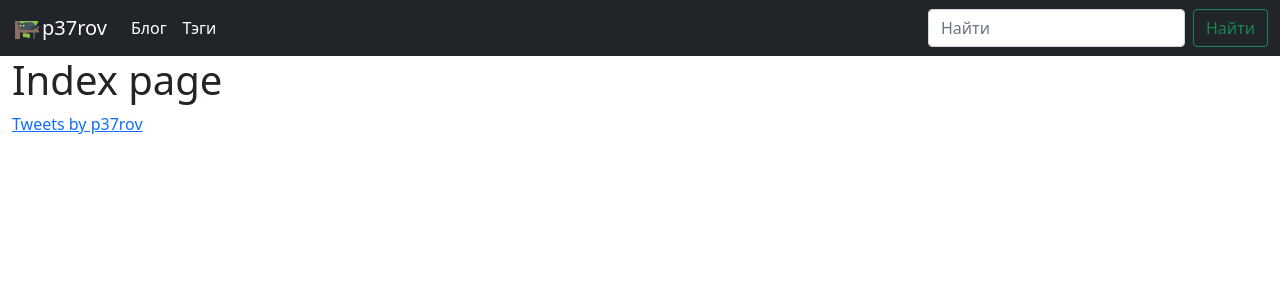
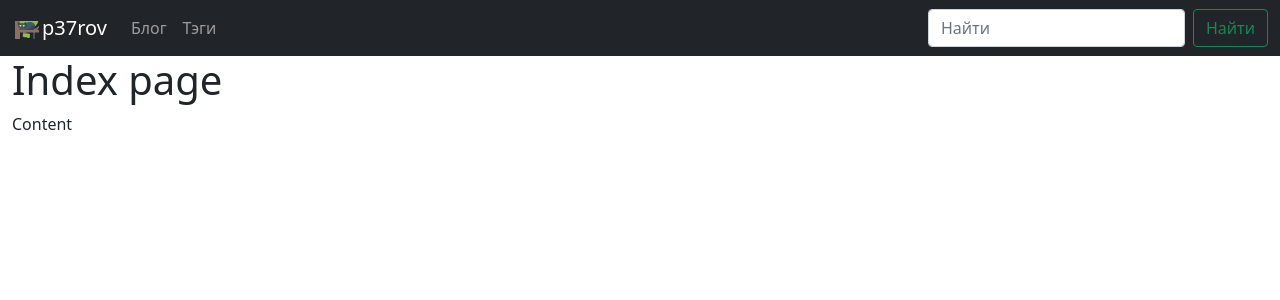
Before and after one commit to p37rov-nvkz/flask-blog-tutorial, a Flask app: page / in a window 1280 px wide. Shown: the top 300 px of the page. Run offline with Flask 2, Linux system fonts and the light colour scheme; the visitor is signed in with stand-in values (Sample User, id 1); data comes from the database, SQL or seed files in the repository; data that the repository does not hold is empty; parts of the project's set-up code (start-up, migrations or seed data) failed here and were passed over; some libraries are stand-ins or nearby versions.

Commit message:
Наведение чистоты перед добавлением функционала

```diff
--- a/posts/blueprint.py
+++ b/posts/blueprint.py
@@ -5,6 +5,8 @@ from flask import request
 from flask import redirect
 from flask import url_for
 
+#WTForm
+from flask_wtf import FlaskForm
 #flask_security
 from flask_security import login_required
 
@@ -88,6 +90,6 @@ def post_detail(slug):
     post = Post.query.filter(Post.slug==slug).first()
     if post:
         tags = post.tags
-        return render_template('posts/post_detail.html', post=post, tags=tags)
+        return render_template('posts/detail.html', post=post, tags=tags)
     else:
         return redirect(url_for('posts.index'))
--- a/posts/forms.py
+++ b/posts/forms.py
@@ -1,9 +1,11 @@
 #wtforms
-from wtforms import Form, StringField, TextAreaField
+from flask_wtf import FlaskForm
+
+from wtforms import StringField, TextAreaField
 from wtforms.validators import DataRequired
 
 
 
-class PostForm(Form):
+class PostForm(FlaskForm):
     title = StringField('Заголовок:', validators=[DataRequired()])
     body = TextAreaField('Пост:', validators=[DataRequired()])
--- a/tags/blueprint.py
+++ b/tags/blueprint.py
@@ -31,6 +31,6 @@ def tag_detail(slug):
     tag = Tag.query.filter(Tag.slug==slug).first()
     if tag:
         posts = tag.posts.all()
-        return render_template('tags/tag_detail.html', posts=posts, tag=tag)
+        return render_template('tags/detail.html', posts=posts, tag=tag)
     else:
         return redirect(url_for('tags.index'))
--- a/templates/base.html
+++ b/templates/base.html
@@ -28,39 +28,35 @@
         <div class="collapse navbar-collapse" id="navbarSupportedContent">
             <ul class="navbar-nav me-auto mb-2 mb-lg-0">
                 <li class="nav-item">
-                    <a class="nav-link active" aria-current="page" href="{{ url_for('posts.index') }}">Блог</a>
+                    <a class="nav-link" aria-current="page" href="{{ url_for('posts.index') }}">Блог</a>
                 </li>
                 <li class="nav-item">
-                    <a class="nav-link active" aria-current="page" href="{{ url_for('tags.index') }}">Тэги</a>
+                    <a class="nav-link" aria-current="page" href="{{ url_for('tags.index') }}">Тэги</a>
                 </li>
                 <li class="nav-item">
                     {% if current_user.has_role('admin') %}
-                        <a class="nav-link active" aria-current="page" href="{{ url_for('posts.create_post') }}" aria-disabled="true">Новый пост</a>
+                        <a class="nav-link" aria-current="page" href="{{ url_for('posts.create_post') }}" aria-disabled="true">Новый пост</a>
                     {% endif %}
                 </li>
                 <li class="nav-item">
                     {% if current_user.has_role('admin') %}
-                        <a class="nav-link active" aria-current="page" href="/admin">Админка</a>
+                        <a class="nav-link" aria-current="page" href="/admin">Админка</a>
                     {% endif %}
                 </li>
                 <li class="nav-item">
                     {% if current_user.has_role('admin') %}
-                        <a class="nav-link active" aria-current="page" href="/logout">Выход</a>
+                        <a class="nav-link" aria-current="page" href="/logout">Выход</a>
                     {% endif %}
                 </li>
                 </li>
-
             </ul>
-
             <form class="d-flex" method="GET">
-
                 <input class="form-control me-2"
                        type="search"
                        placeholder="Найти"
                        aria-label="Search"
                        name="q"
                        value="{{ request.args.get('q','') }}">
-
                 <button class="btn btn-outline-success" type="submit">Найти</button>
             </form>
 
--- a/templates/index.html
+++ b/templates/index.html
@@ -9,9 +9,5 @@
 {% endblock %}
 
 {% block content %}
-    <a class="twitter-timeline"
-       data-lang="ru" data-width="220"
-       data-height="1000" data-theme="dark"
-       href="https://twitter.com/p37rov?ref_src=twsrc%5Etfw">Tweets by p37rov</a>
-    <script async src="https://platform.twitter.com/widgets.js" charset="utf-8"></script>
+    Content
 {% endblock %}
--- a/templates/security/login_user.html
+++ b/templates/security/login_user.html
@@ -16,6 +16,7 @@
         {% include "security/_messages.html" %}
         <form action="{{ url_for_security('login') }}" method="POST" name="login_user_form">
             {{ login_user_form.hidden_tag() }}
+            {{ login_user_form.hidden_tag() }}
             {{ render_field_with_errors(login_user_form.email, class='form-control') }}
             {{ render_field_with_errors(login_user_form.password, class='form-control') }}
             {{ render_field_with_errors(login_user_form.remember) }}
```
Also changed, not shown: posts/templates/posts/create.html (+5 -4 lines), posts/templates/posts/edit.html (+4 -3 lines), posts/templates/posts/detail.html (renamed from posts/templates/posts/post_detail.html), tags/templates/tags/detail.html (renamed from tags/templates/tags/tag_detail.html).
